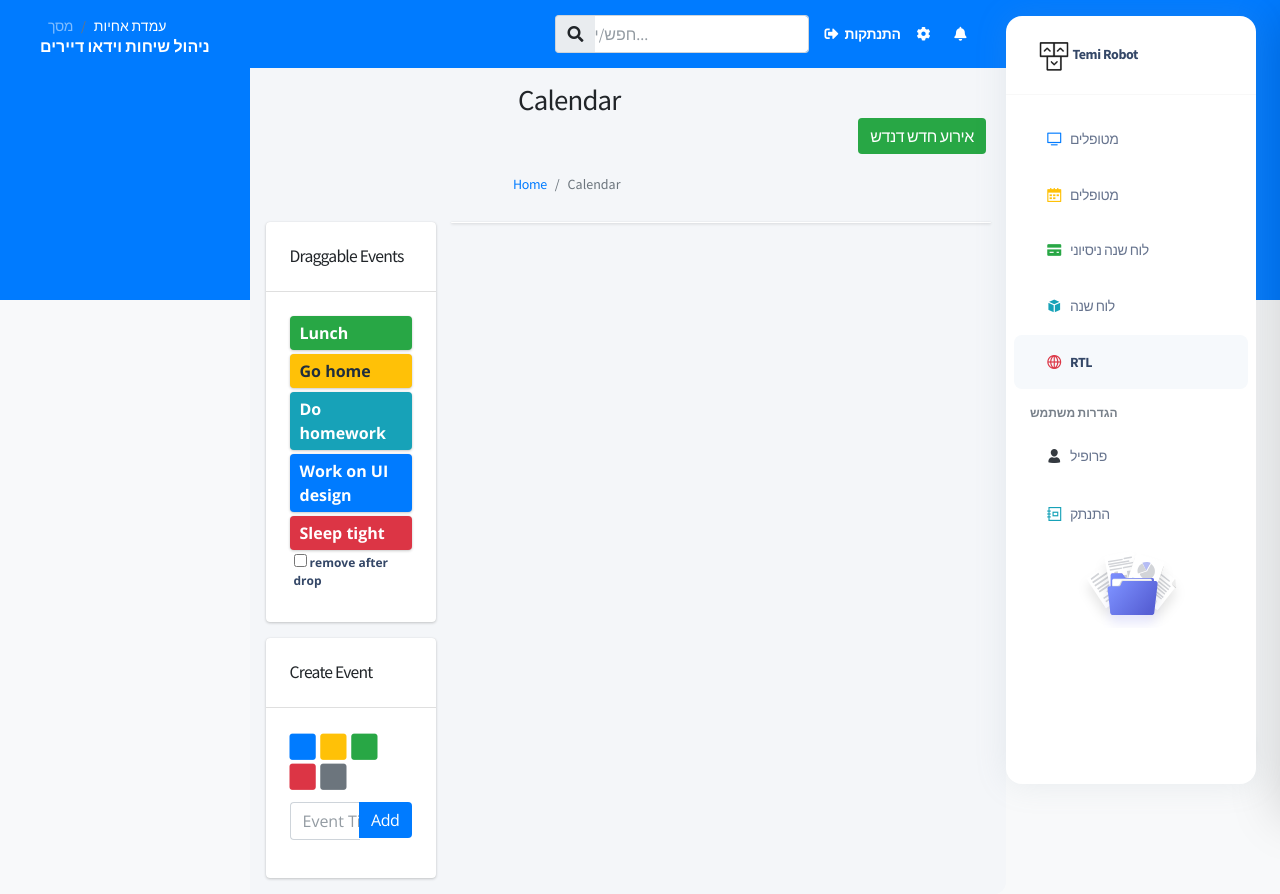
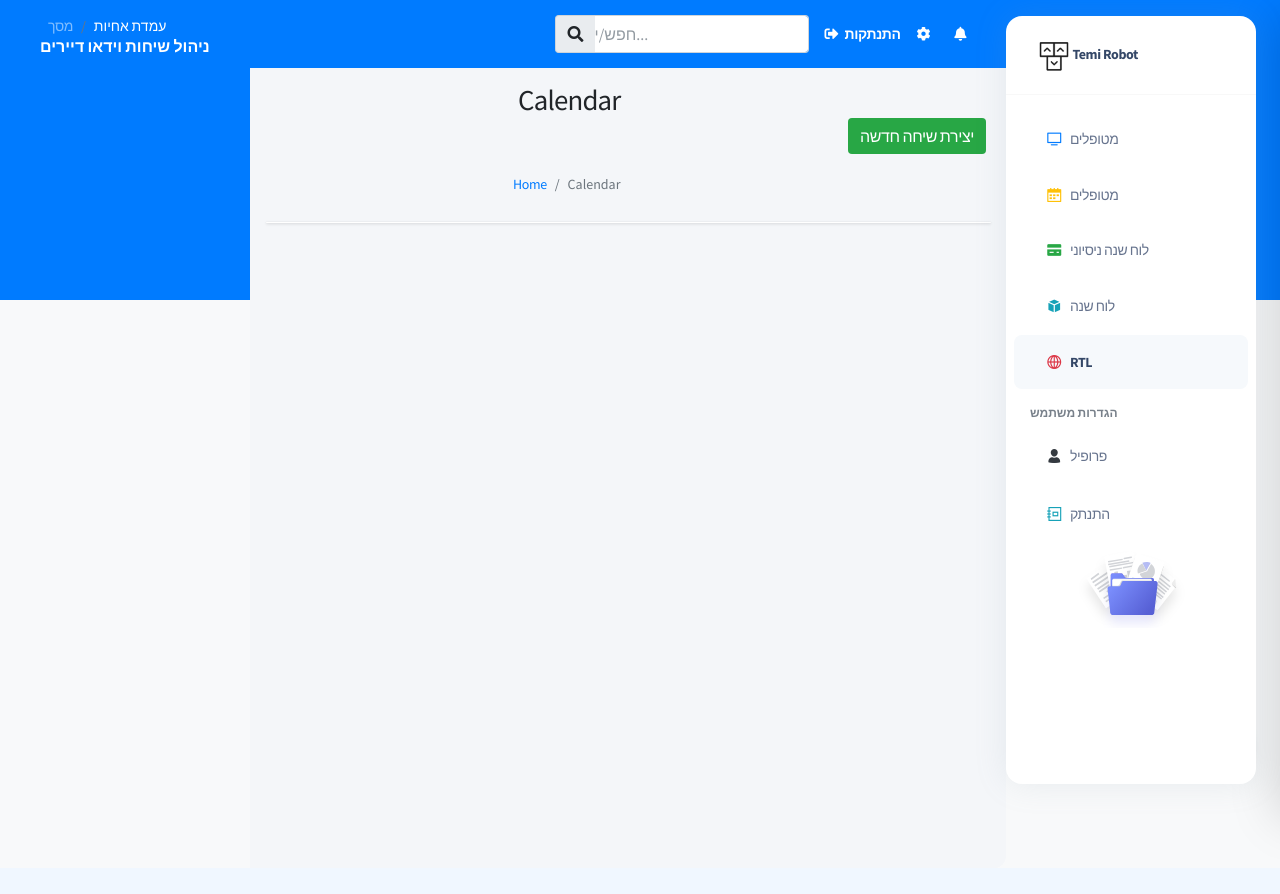
Before and after one commit to nivbadli1/temi_v3, a Flask app: page /add_new_event in a window 1280 px wide. After the commit the page ends 826 px from the top, so only its background shows below. Run offline with Flask 2, Linux system fonts and the light colour scheme; the visitor is signed in with stand-in values (Sample User, id 1); style sheets or scripts are compiled from the project's sources; some libraries are stand-ins or nearby versions.

Commit message:
removed dragable events from calander and fix new event button

```diff
--- a/apps/templates/events/calendar.html
+++ b/apps/templates/events/calendar.html
@@ -42,7 +42,7 @@
 
                     <div>
                         <button type="button" class="btn btn-success float-right" onclick="load_patients(); load_days();"
-                                data-toggle="modal" data-target="#add_new_event_modal">אירוע חדש דנדש
+                                data-toggle="modal" data-target="#add_new_event_modal">יצירת שיחה חדשה
                         </button>
                     </div>
 
@@ -60,63 +60,9 @@
         <section class="content">
             <div class="container-fluid">
                 <div class="row">
-                    <div class="col-md-3">
-                        <div class="sticky-top mb-3">
-                            <div class="card">
-                                <div class="card-header">
-                                    <h4 class="card-title">Draggable Events</h4>
-                                </div>
-                                <div class="card-body">
-                                    <!-- the events -->
-                                    <div id="external-events">
-                                        <div class="external-event bg-success">Lunch</div>
-                                        <div class="external-event bg-warning">Go home</div>
-                                        <div class="external-event bg-info">Do homework</div>
-                                        <div class="external-event bg-primary">Work on UI design</div>
-                                        <div class="external-event bg-danger">Sleep tight</div>
-                                        <div class="checkbox">
-                                            <label for="drop-remove">
-                                                <input type="checkbox" id="drop-remove">
-                                                remove after drop
-                                            </label>
-                                        </div>
-                                    </div>
-                                </div>
-                                <!-- /.card-body -->
-                            </div>
-                            <!-- /.card -->
-                            <div class="card">
-                                <div class="card-header">
-                                    <h3 class="card-title">Create Event</h3>
-                                </div>
-                                <div class="card-body">
-                                    <div class="btn-group" style="width: 100%; margin-bottom: 10px;">
-                                        <ul class="fc-color-picker" id="color-chooser">
-                                            <li><a class="text-primary" href="#"><i class="fas fa-square"></i></a></li>
-                                            <li><a class="text-warning" href="#"><i class="fas fa-square"></i></a></li>
-                                            <li><a class="text-success" href="#"><i class="fas fa-square"></i></a></li>
-                                            <li><a class="text-danger" href="#"><i class="fas fa-square"></i></a></li>
-                                            <li><a class="text-muted" href="#"><i class="fas fa-square"></i></a></li>
-                                        </ul>
-                                    </div>
-                                    <!-- /btn-group -->
-                                    <div class="input-group">
-                                        <input id="new-event" type="text" class="form-control"
-                                               placeholder="Event Title">
 
-                                        <div class="input-group-append">
-                                            <button id="add-new-event" type="button" class="btn btn-primary">Add
-                                            </button>
-                                        </div>
-                                        <!-- /btn-group -->
-                                    </div>
-                                    <!-- /input-group -->
-                                </div>
-                            </div>
-                        </div>
-                    </div>
                     <!-- /.col -->
-                    <div class="col-md-9">
+                    <div class="col-md-12">
                         <div class="card card-primary">
                             <div class="card-body p-0">
                                 <!-- THE CALENDAR -->
@@ -364,13 +310,6 @@ function closemodal() {
           // store the Event Object in the DOM element so we can get to it later
           $(this).data('eventObject', eventObject)
 
-          // make the event draggable using jQuery UI
-          $(this).draggable({
-            zIndex        : 1070,
-            revert        : true, // will cause the event to go back to its
-            revertDuration: 0  //  original position after the drag
-          })
-
         })
       }
 
@@ -385,7 +324,6 @@ function closemodal() {
           y    = date.getFullYear()
 
       var Calendar = FullCalendar.Calendar;
-      var Draggable = FullCalendarInteraction.Draggable;
 
       var containerEl = document.getElementById('external-events');
       var checkbox = document.getElementById('drop-remove');
@@ -394,18 +332,6 @@ function closemodal() {
       // initialize the external events
       // -----------------------------------------------------------------
 
-      new Draggable(containerEl, {
-        itemSelector: '.external-event',
-        eventData: function(eventEl) {
-          console.log(eventEl);
-          return {
-            title: eventEl.innerText,
-            backgroundColor: window.getComputedStyle( eventEl ,null).getPropertyValue('background-color'),
-            borderColor: window.getComputedStyle( eventEl ,null).getPropertyValue('background-color'),
-            textColor: window.getComputedStyle( eventEl ,null).getPropertyValue('color'),
-          };
-        }
-      });
 
       var calendar = new Calendar(calendarEl, {
         plugins: [ 'bootstrap', 'interaction', 'dayGrid', 'timeGrid' ],
```
